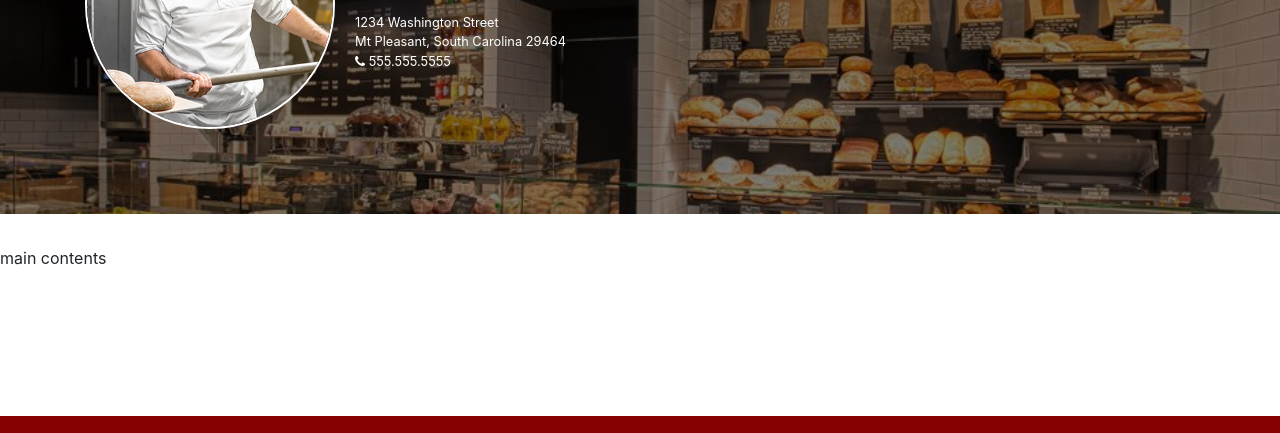
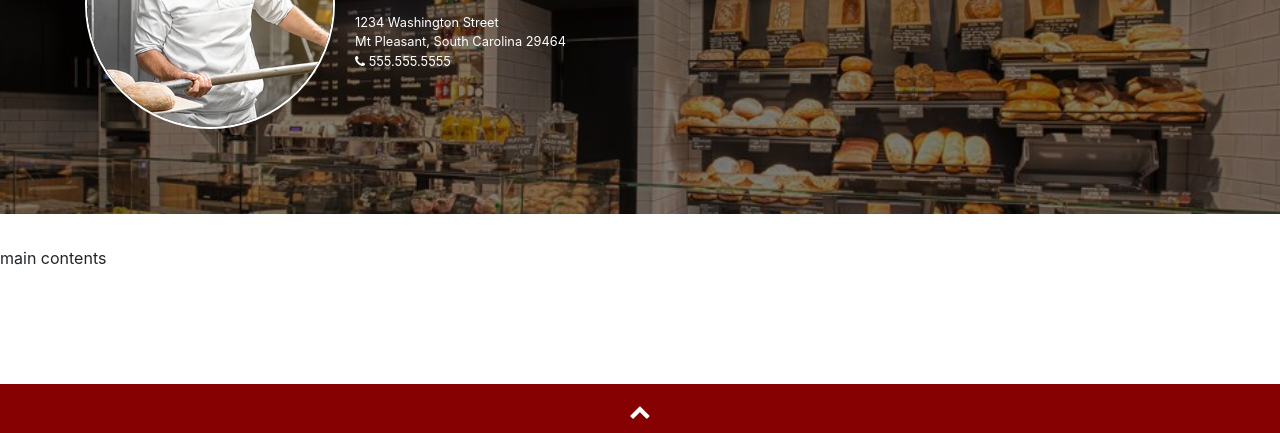
Before and after one commit to rcoleman1/crimsonStoneBakery, a website: page index.html in a window 1280 px wide. Shown: the part 286-719 px from the top of the page. Drawn offline with nearby package versions, Linux system fonts and the light colour scheme.

Commit message:
Add font awesome chevron to footer

```diff
--- a/index.html
+++ b/index.html
@@ -100,8 +100,15 @@
     <!-- Footer -->
     <footer class="fixed-bottom">
       <div class="container">
+        <!-- Scroll Top Screen -->
         <div class="row">
-          <!-- Social Media Links -->
+          <div class="col d-flex justify-content-center mb-3">
+            <i class="fa fa-chevron-up fa-lg" aria-hidden="true"></i>
+          </div>
+        </div>
+
+        <!-- Social Media Links -->
+        <div class="row">
           <div
             class="footer__social-links-container col-12 col-sm-6 p-0 d-flex align-items-sm-center"
           >
```
